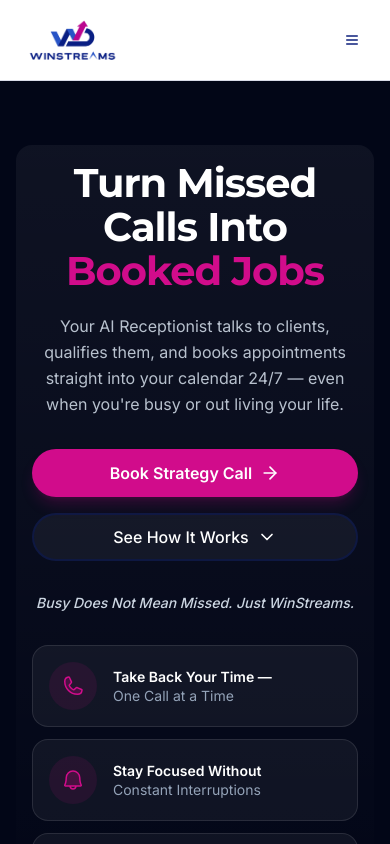
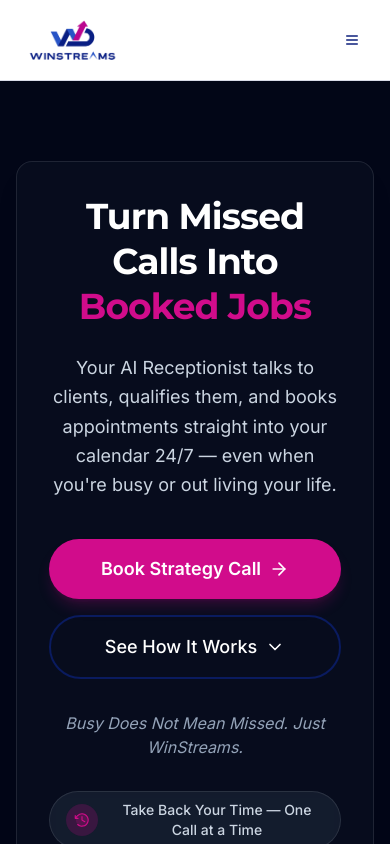
Before and after one commit to winstreams/winstreams-homepage-main, a React (Vite) app: page / in a window 390 px wide. Shown: the top 844 px of the page. Built offline with nearby package versions, Linux system fonts and the light colour scheme; the HTML template or start-up script is replaced by a standard one.

Commit message:
New changes mobile

```diff
--- a/src/components/Hero.tsx
+++ b/src/components/Hero.tsx
@@ -1,7 +1,7 @@
 import React from "react";
 import { useNavigate } from "react-router-dom";
 import { ArrowRight, ChevronDown } from "lucide-react";
-import { Phone, CalendarCheck, Moon, Bell, Sparkle, ShieldCheck } from "@phosphor-icons/react";
+import { Phone, CalendarCheck, Moon, Bell, Sparkle, ShieldCheck, ClockCounterClockwise, BellRinging, Waveform } from "@phosphor-icons/react";
 import type { Icon } from "@phosphor-icons/react";
 
 // Type-safe notification color (no type casting needed)
@@ -22,14 +22,14 @@ interface Notification {
 interface Benefit {
   id: string;
   icon: IconComponent;
-  title: string;
-  subtitle: string;
+  text: string;
 }
 
 const Hero = () => {
   const navigate = useNavigate();
 
   // NOTIFICATIONS DATA
+  // Uses stable IDs and typed colors for React reconciliation safety
   const notifications: Notification[] = [
     {
       id: "incoming",
@@ -66,6 +66,7 @@ const Hero = () => {
   ];
 
   // WEEKLY JOBS DATA
+  // Fixed Thursday label from "T" to "Th" for clarity
   const weeklyJobs = [
     { id: "mon", day: "M", jobs: 3 },
     { id: "tue", day: "T", jobs: 2 },
@@ -76,31 +77,18 @@ const Hero = () => {
     { id: "sun", day: "S", jobs: 2 },
   ];
 
-  // BENEFITS DATA - EXACT icon colors from Services Hero
+  // BENEFITS PILLS DATA
+  // Stable IDs for copy-change resilience
   const benefits: Benefit[] = [
-    {
-      id: "time",
-      icon: Phone,
-      title: "Take Back Your Time —",
-      subtitle: "One Call at a Time"
-    },
-    {
-      id: "focus",
-      icon: Bell,
-      title: "Stay Focused Without",
-      subtitle: "Constant Interruptions"
-    },
-    {
-      id: "noise",
-      icon: Sparkle,
-      title: "Let AI Handle the Noise So",
-      subtitle: "You Don't Have To"
-    },
+    { id: "time", icon: ClockCounterClockwise, text: "Take Back Your Time — One Call at a Time" },
+    { id: "focus", icon: BellRinging, text: "Stay Focused Without Constant Interruptions" },
+    { id: "noise", icon: Waveform, text: "Let AI Handle the Noise So You Don't Have To" },
   ];
 
   const totalJobs = weeklyJobs.reduce((sum, day) => sum + day.jobs, 0);
 
   // COLOR MAP
+  // Type-safe object-based lookups with satisfies for extra safety
   const colorMap = {
     amber: {
       text: "text-amber-400",
@@ -145,82 +133,85 @@ const Hero = () => {
   };
 
   return (
-    <section className="relative bg-slate-950 overflow-hidden py-16 sm:py-20 md:min-h-[85vh] md:flex md:items-center">
+    <section className="relative bg-slate-950 overflow-hidden py-20 lg:py-28">
       <div className="max-w-7xl mx-auto px-4 sm:px-6 lg:px-8">
         <div className="grid lg:grid-cols-2 gap-12 lg:gap-14 items-center">
 
           {/* LEFT COLUMN */}
-          <div className="w-full max-w-none md:max-w-2xl mx-auto lg:mx-0 rounded-2xl bg-gradient-to-b from-white/5 to-transparent p-4 sm:p-5 md:bg-slate-900/40 md:backdrop-blur-sm md:border md:border-white/10 md:p-8 lg:p-10 md:shadow-xl text-center">
+          <div className="w-full max-w-4xl mx-auto lg:mx-0">
+            {/* Frosted Glass Panel */}
+            <div className="bg-slate-900/40 backdrop-blur-sm border border-white/10 rounded-2xl p-8 md:p-12 shadow-xl text-center">
 
-            {/* HEADLINE - Slightly smaller than Services (2.5rem vs 2.75rem) */}
-            <h1 className="mx-auto max-w-[18ch] sm:max-w-none text-[2.5rem] sm:text-5xl md:text-6xl font-bold leading-[1.1] tracking-tight mb-5">
+              {/* HEADLINE */}
+              {/* text-4xl sm:text-5xl md:text-6xl matches Services Hero */}
+              <h1 className="text-4xl sm:text-5xl md:text-6xl font-bold leading-tight tracking-tight mb-6">
                 <span className="text-white">Turn Missed Calls Into </span>
+                {/* &nbsp; prevents "Booked" and "Jobs" from splitting */}
                 <span className="text-brand-magenta">Booked&nbsp;Jobs</span>
               </h1>
 
-            {/* SUBHEAD - Match Services Hero size (text-base on mobile) */}
-            <p className="text-base sm:text-lg md:text-xl text-slate-300/90 mb-8 leading-relaxed max-w-[46ch] md:max-w-2xl mx-auto">
+              {/* SUBHEAD */}
+              {/* text-lg md:text-xl matches Services Hero */}
+              <p className="text-lg md:text-xl text-slate-300 leading-relaxed mb-10 max-w-3xl mx-auto">
                 Your AI Receptionist talks to clients, qualifies them, and books appointments straight into your calendar 24/7 — even when you're busy or out living your life.
               </p>
 
-            {/* CTAs - EXACT Services Hero sizing */}
-            <div className="flex flex-col sm:flex-row justify-center gap-4 mb-8">
+              {/* CTAs */}
+              {/* px-8 py-4 text-lg matches Services Hero */}
+              <div className="flex flex-col sm:flex-row gap-4 justify-center items-center mb-8">
                 <button
                   type="button"
                   onClick={handleCTAClick}
                   aria-label="Book a strategy call"
-                className="w-full sm:w-auto group inline-flex h-12 md:h-14 items-center justify-center gap-2 rounded-full border-2 border-transparent bg-brand-magenta px-6 md:px-8 text-base md:text-lg font-semibold text-white leading-none whitespace-nowrap transition-all duration-300 active:scale-95 shadow-lg shadow-brand-magenta/20 md:hover:scale-105 md:hover:shadow-xl md:hover:shadow-brand-magenta/30 focus-visible:outline-none focus-visible:ring-2 focus-visible:ring-brand-magenta focus-visible:ring-offset-2 focus-visible:ring-offset-slate-950"
+                  className="w-full sm:w-auto group inline-flex items-center justify-center gap-2 rounded-full bg-brand-magenta px-8 py-4 text-lg font-semibold text-white shadow-lg shadow-brand-magenta/20 hover:scale-105 hover:shadow-xl hover:shadow-brand-magenta/30 transition-all duration-300 focus:outline-none focus:ring-2 focus:ring-brand-magenta focus:ring-offset-2 focus:ring-offset-slate-950 active:scale-95"
                 >
-                <span className="leading-none whitespace-nowrap">Book Strategy Call</span>
-                <ArrowRight className="w-5 h-5 md:group-hover:translate-x-1 transition-transform" aria-hidden />
+                  Book Strategy Call
+                  <ArrowRight className="w-5 h-5 group-hover:translate-x-1 transition-transform" aria-hidden />
                 </button>
 
                 <button
                   type="button"
                   onClick={scrollToHowItWorks}
                   aria-label="See how our AI receptionist works"
-                className="w-full sm:w-auto inline-flex h-12 md:h-14 items-center justify-center gap-2 rounded-full border-2 border-brand-navy/50 bg-white/5 px-6 md:px-8 text-base md:text-lg font-medium text-white leading-none whitespace-nowrap transition-all duration-300 md:hover:bg-brand-navy md:hover:text-white focus-visible:outline-none focus-visible:ring-2 focus-visible:ring-brand-magenta focus-visible:ring-offset-2 focus-visible:ring-offset-slate-950"
+                  className="w-full sm:w-auto inline-flex items-center justify-center gap-2 rounded-full border-2 border-brand-navy text-white px-8 py-4 text-lg font-medium hover:bg-brand-navy hover:text-white transition-all duration-300 focus:outline-none focus:ring-2 focus:ring-white/50 focus:ring-offset-2 focus:ring-offset-slate-950"
                 >
-                <span className="leading-none whitespace-nowrap">See How It Works</span>
+                  See How It Works
                   <ChevronDown className="w-5 h-5" aria-hidden />
                 </button>
               </div>
 
-            {/* TAGLINE - EXACT Services Hero style */}
-            <p className="text-sm md:text-base text-slate-300 font-medium mb-8 italic">
+              {/* TAGLINE */}
+              {/* text-slate-400 italic matches Services Hero */}
+              <p className="text-slate-400 italic text-base mb-8">
                 Busy Does Not Mean Missed. Just WinStreams.
               </p>
 
-            {/* BENEFITS - EXACT Services Hero colors (magenta icons) */}
-            <div className="mx-auto max-w-md space-y-3">
+              {/* BENEFITS - Services Hero style (horizontal pills) */}
+              {/* bg-slate-800/50 with bg-brand-magenta/20 icon circles */}
+              <div className="flex flex-col md:flex-row justify-center gap-4 md:gap-6">
                 {benefits.map((benefit) => {
                   const BenefitIcon = benefit.icon;
                   return (
-                  <div key={benefit.id} className="flex items-center gap-4 rounded-2xl bg-white/5 border border-white/10 p-4 text-left">
-                    <div className="flex-shrink-0 w-12 h-12 rounded-full bg-brand-magenta/10 flex items-center justify-center">
-                      <BenefitIcon size={24} weight="duotone" className="text-brand-magenta" />
+                    <div key={benefit.id} className="flex items-center gap-3 bg-slate-800/50 backdrop-blur-sm rounded-full px-4 py-2 border border-white/10">
+                      <div className="w-8 h-8 rounded-full bg-brand-magenta/20 flex items-center justify-center flex-shrink-0">
+                        <BenefitIcon size={18} weight="duotone" className="text-brand-magenta" />
                       </div>
-                    <div className="flex-1 min-w-0">
-                      <div className="text-sm font-semibold text-white leading-tight">
-                        {benefit.title}
-                      </div>
-                      <div className="text-sm text-slate-400 leading-tight mt-0.5">
-                        {benefit.subtitle}
-                      </div>
-                    </div>
+                      <span className="text-sm text-slate-300 font-medium">{benefit.text}</span>
                     </div>
                   );
                 })}
               </div>
             </div>
+          </div>
 
-          {/* RIGHT COLUMN - FIXED OVERFLOW */}
+          {/* RIGHT COLUMN - DASHBOARD VISUAL */}
           <div className="w-full max-w-lg mx-auto lg:mx-0 rounded-3xl bg-slate-900/60 border border-white/10 p-4 sm:p-6 md:p-8 lg:p-10 lg:min-h-[620px] flex flex-col justify-between backdrop-blur">
             <div className="space-y-6 lg:space-y-8 flex-1 flex flex-col justify-between">
 
               {/* NOTIFICATIONS STACK */}
               <div className="space-y-3">
                 {notifications.map((notif) => {
+                  // Type-safe color lookup (no casting needed)
                   const colors = colorMap[notif.color];
                   const NotifIcon = notif.icon;
                   return (
@@ -262,6 +253,7 @@ const Hero = () => {
                           : "bg-emerald-500/10 text-emerald-200"
                       }`}
                     >
+                      {/* Adjusted font size to accommodate "Th" label */}
                       <span className="text-xs font-semibold">{item.day}</span>
                       <span className="text-[9px] font-medium whitespace-nowrap">
                         {item.isOpen ? "Open" : `${item.jobs} Jobs`}
```
Lines whose indentation alone changed are shown as unchanged.
